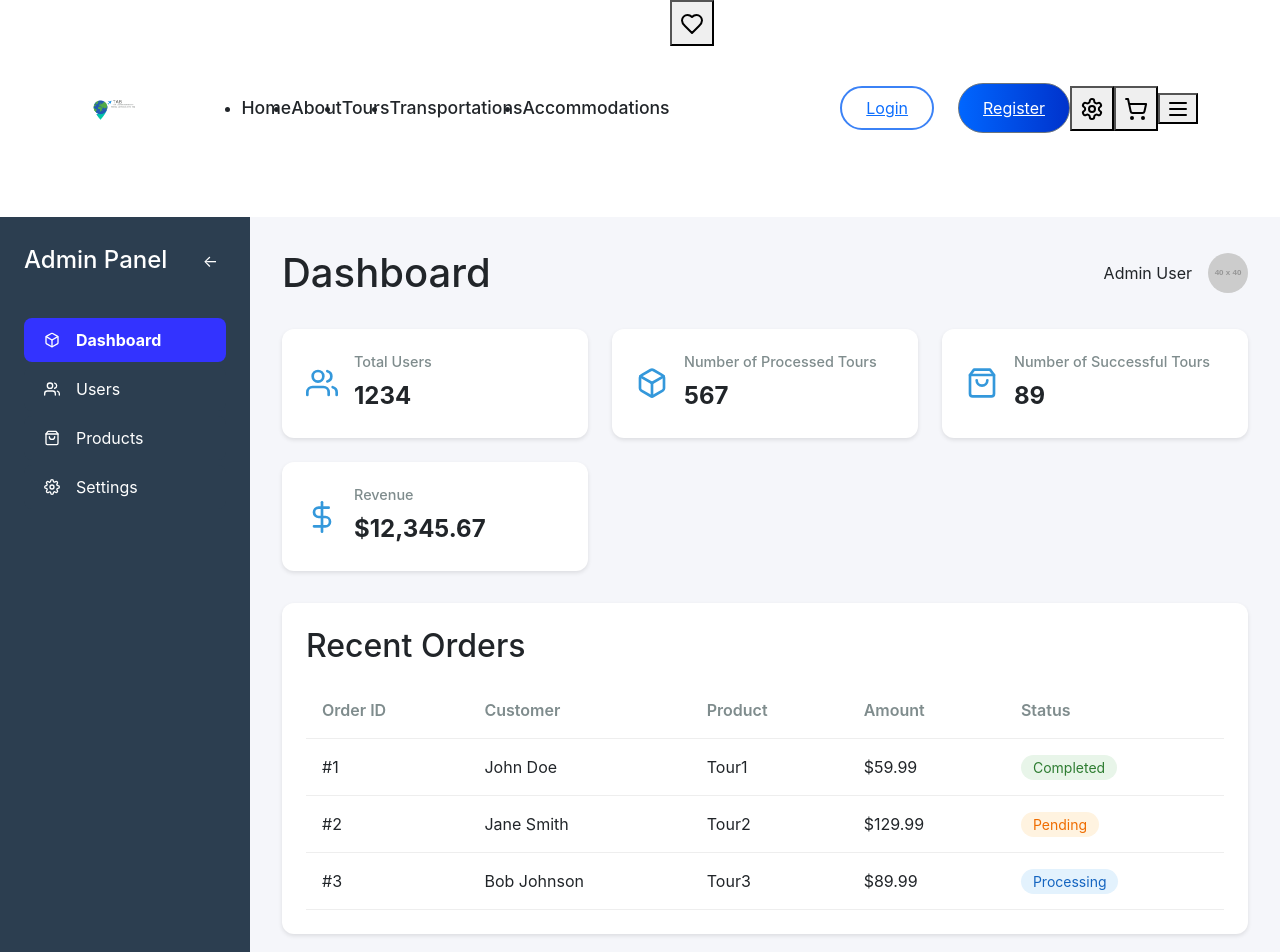
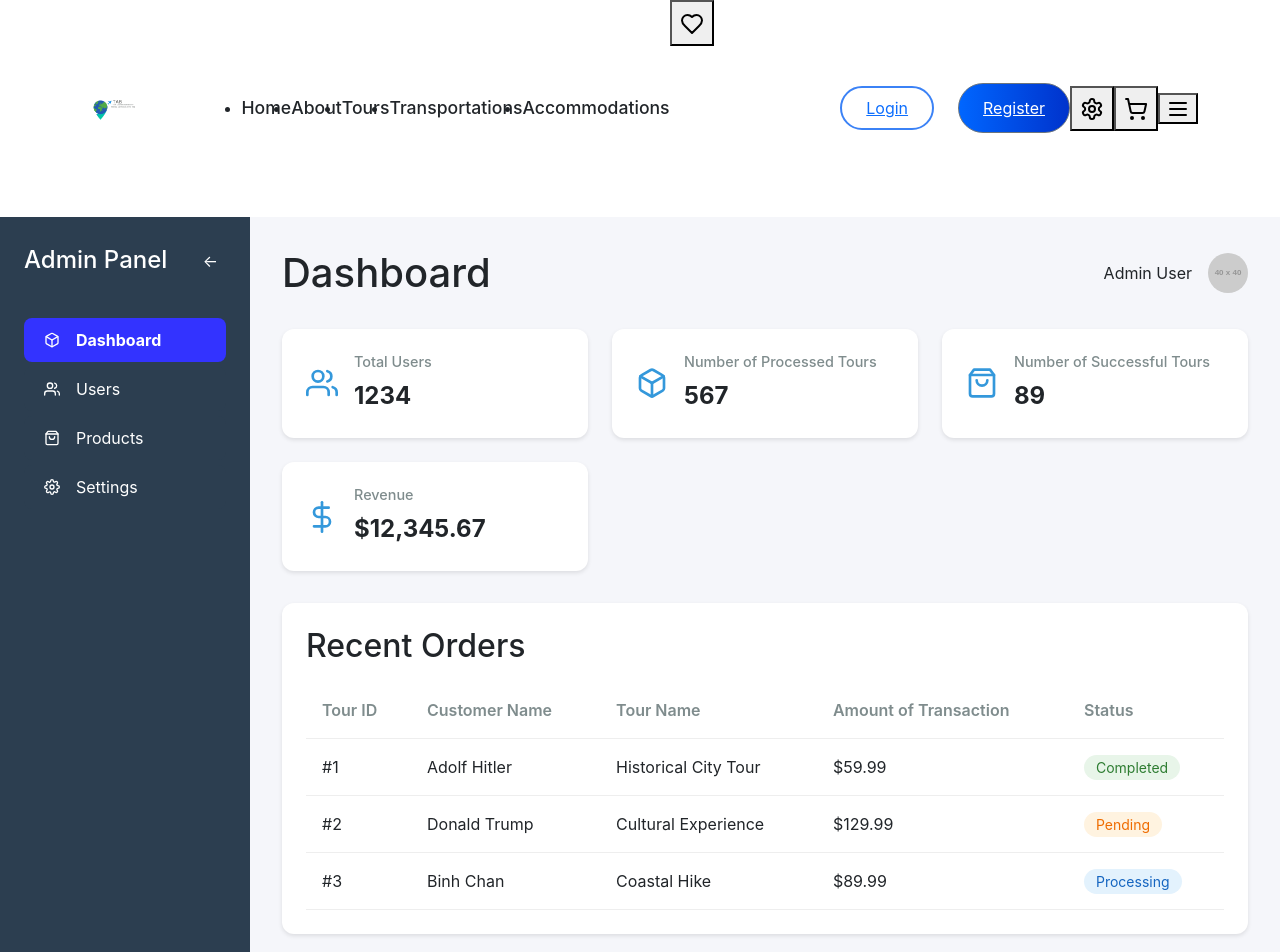
Before and after one commit to binhbb2204/Travel-App, a React (Create React App) app in the folder frontend/: page /#/admin-panel in a window 1280 px wide. Shown: the top 952 px of the page. Built offline with nearby package versions, Linux system fonts and the light colour scheme.

Commit message:
minor fixes to the admin panel (still not completed) #2

```diff
--- a/frontend/src/page/AdminPanel.jsx
+++ b/frontend/src/page/AdminPanel.jsx
@@ -22,9 +22,9 @@ const AdminPanel = () => {
     };
 
     const recentOrders = [
-        { id: 1, customer: 'John Doe', product: 'Tour1', amount: 59.99, status: 'Completed' },
-        { id: 2, customer: 'Jane Smith', product: 'Tour2', amount: 129.99, status: 'Pending' },
-        { id: 3, customer: 'Bob Johnson', product: 'Tour3', amount: 89.99, status: 'Processing' }
+        { id: 1, customer: 'Adolf Hitler', product: 'Historical City Tour', amount: 59.99, status: 'Completed' },
+        { id: 2, customer: 'Donald Trump', product: 'Cultural Experience', amount: 129.99, status: 'Pending' },
+        { id: 3, customer: 'Binh Chan', product: 'Coastal Hike', amount: 89.99, status: 'Processing' }
     ];
 
     const handleMenuClick = (tab) => {
@@ -151,10 +151,10 @@ const AdminPanel = () => {
                                     <table>
                                         <thead>
                                             <tr>
-                                                <th>Order ID</th>
-                                                <th>Customer</th>
-                                                <th>Product</th>
-                                                <th>Amount</th>
+                                                <th>Tour ID</th>
+                                                <th>Customer Name</th>
+                                                <th>Tour Name</th>
+                                                <th>Amount of Transaction</th>
                                                 <th>Status</th>
                                             </tr>
                                         </thead>
```
